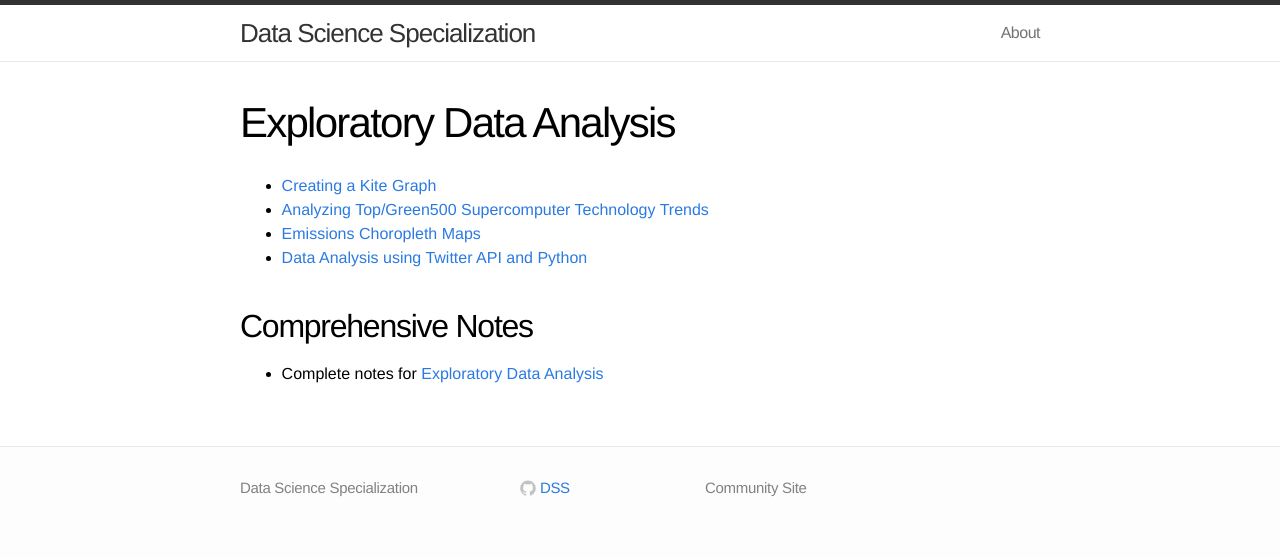
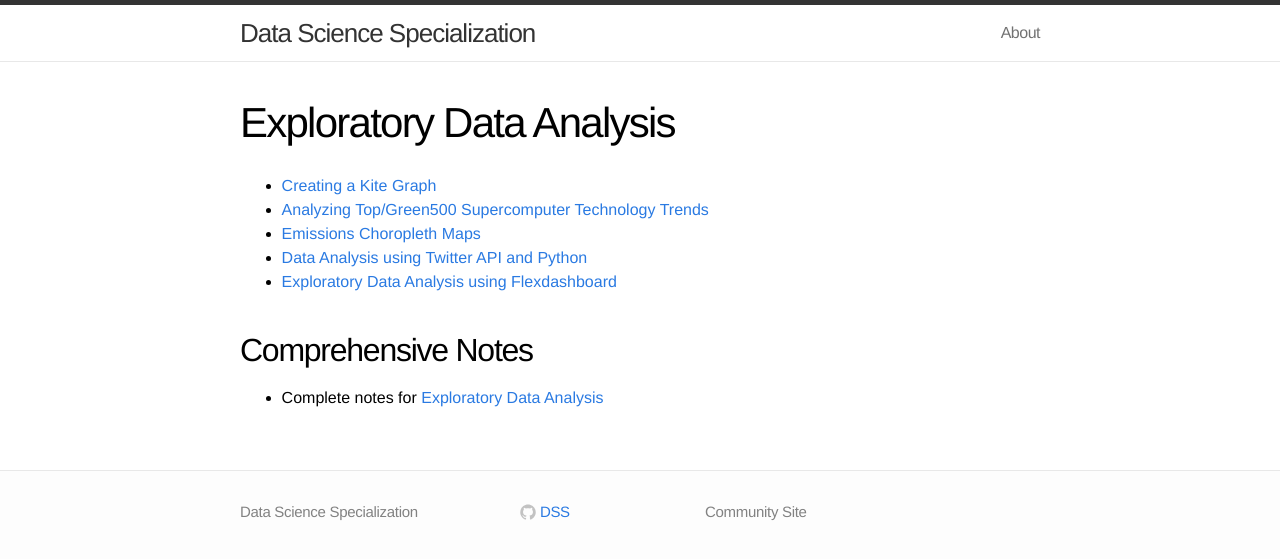
Before and after one commit to DataScienceSpecialization/DataScienceSpecialization.github.io, a Jekyll site: the page built from eda.md, in a window 1280 px wide. Shown: the top 559 px of the page. Built offline with Jekyll 4.4.1, drawn with Linux system fonts in a browser that asks for light colours.

Commit message:
Added a link to my presentation in Rpubs

```diff
--- a/eda.md
+++ b/eda.md
@@ -8,6 +8,7 @@ permalink: /eda/
 - [Analyzing Top/Green500 Supercomputer Technology Trends](http://github.com/ww44ss/Exascalar-Analysis-)
 - [Emissions Choropleth Maps](https://github.com/BillSeliger/ExData_Plotting2)
 - [Data Analysis using Twitter API and Python](http://blog.impiyush.com/2015/03/data-analysis-using-twitter-api-and.html)
+- [Exploratory Data Analysis using Flexdashboard](http://rpubs.com/DocOfi/350830)
 
 ## Comprehensive Notes
 
```
